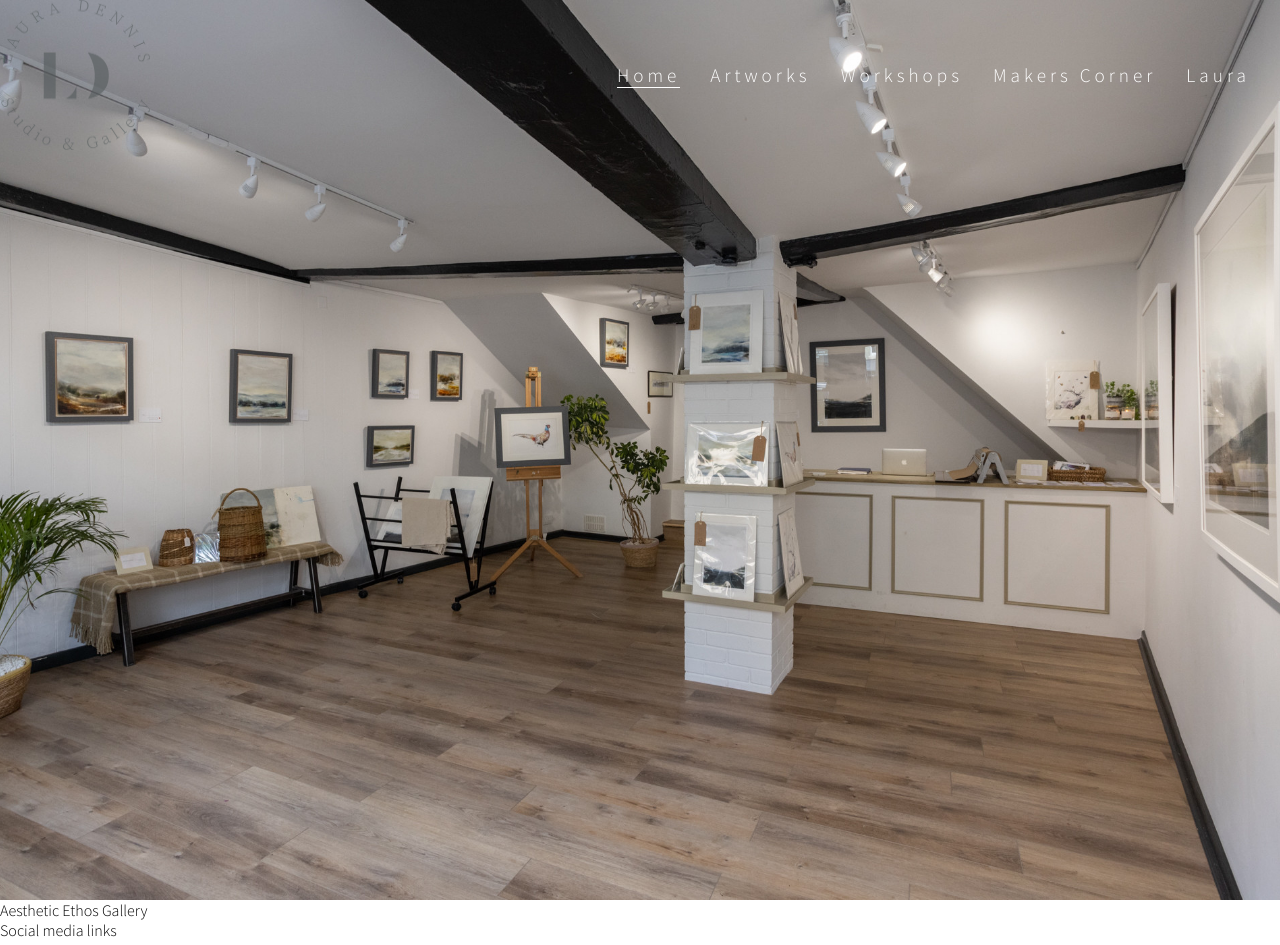
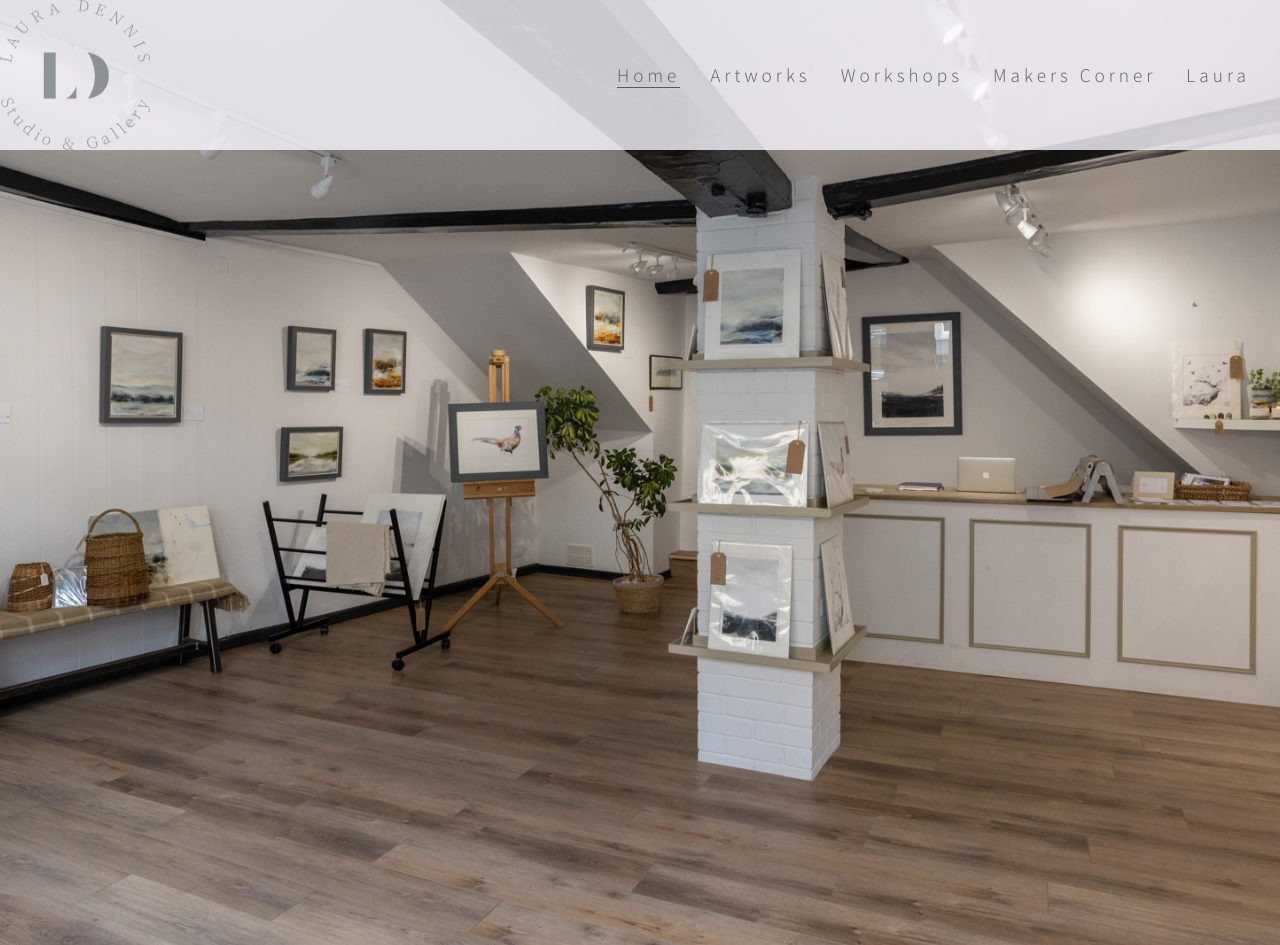
Before and after one commit to Teerapat-Bickerton/Laura-Dennis-Studio-Gallery, a plain HTML site: page index.html in a window 1280 px wide. Shown: the top 945 px of the page. Drawn offline with Linux system fonts and the light colour scheme.

Commit message:
Add style to navigation div banner

```diff
--- a/assets/css/style.css
+++ b/assets/css/style.css
@@ -15,10 +15,10 @@
 
 /* Copied some code from https://www.w3schools.com/howto/howto_css_full_page.asp */
 #landing-image {
-    height: 900px;
+    height: 1050px;
     width: 100%;
-    background: url(../images/Landing\ image.jpg);
-    background-position: center center;
+    background: url(../images/Landing\ image\ 1.jpg);
+    background-position: center top;
     background-repeat: no-repeat;
     background-size: cover;
 }
@@ -29,6 +29,7 @@
     height: 150px;
     width: 150px;
     float: left;
+    z-index: 1;
 }
 
 #menu {
@@ -46,17 +47,24 @@
 
 #menu a {
     text-decoration: none;
-    color: #FFFFFF;
+    color: #545C5C;
 }
 
 #menu a:hover {
-    border-bottom: 1px solid #FFFFFF
+    border-bottom: 1px solid #545C5C;
+    font-weight: 500;
 }
 
 .active {
-    border-bottom: 1px solid #FFFFFF;
+    border-bottom: 1px solid #545C5C;
 }
 
 #logo-link:hover {
     opacity: 0.6;
 }
+
+#header-banner {
+    width: 100%;
+    height: 150px;
+    background-color: rgb(250, 248, 255, .8);
+}
--- a/index.html
+++ b/index.html
@@ -12,7 +12,7 @@
 </head>
 <body>
     <header id="landing-image">
-        <div>
+        <div id="header-banner">
             <a href="index.html">
                 <img src="assets/images/LD-logo-1.png" alt="Laura Dennis studio and gallery logo" id="logo-link">
             <nav id="menu">
```
Also changed, not shown: assets/images/Landing image 1.jpg (added).
